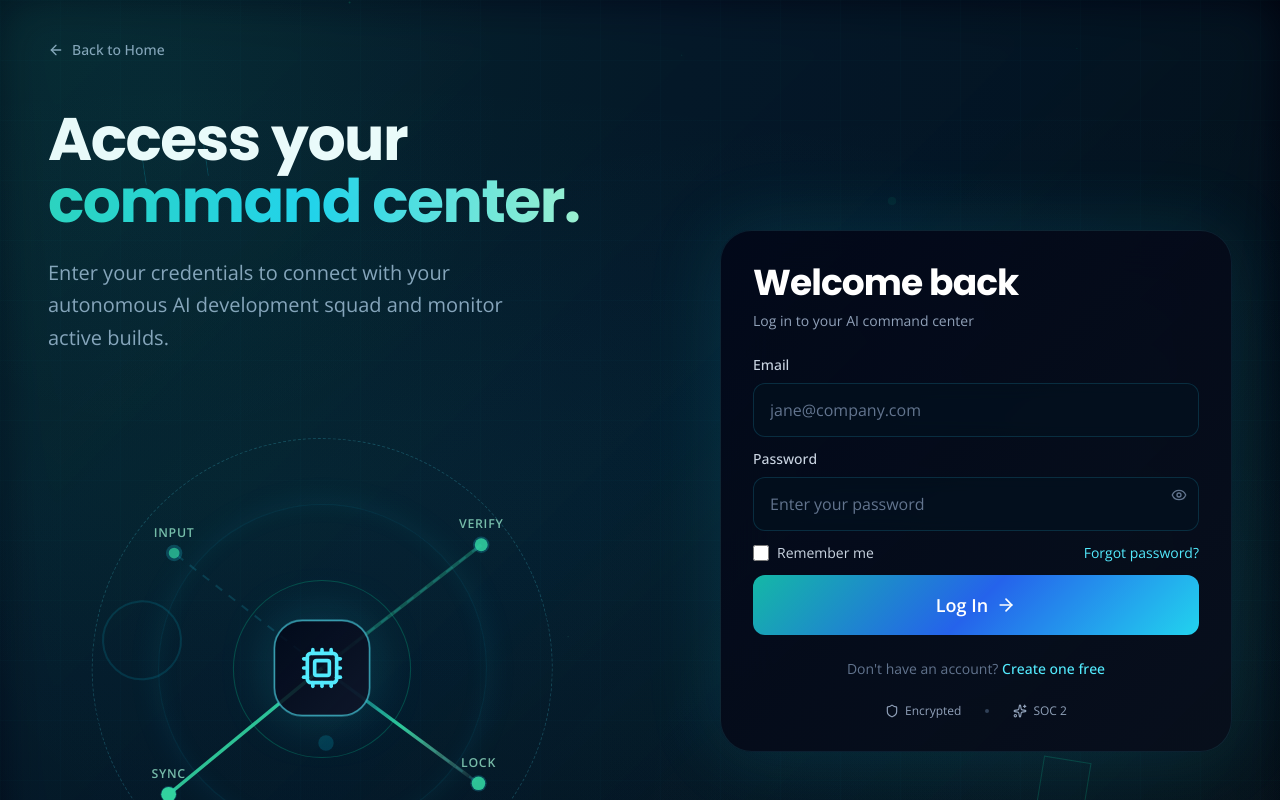
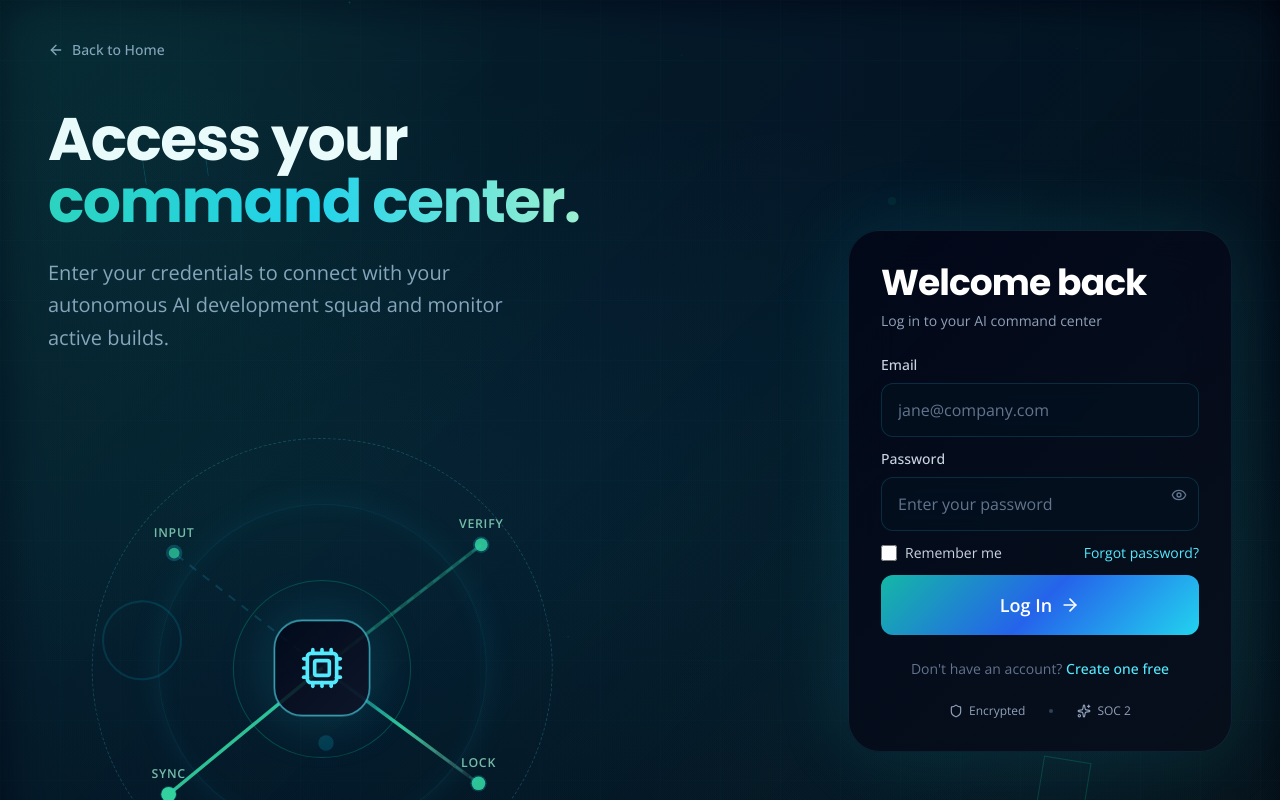
Before and after one commit to Siva-2003-web/AI-Product-Manager, a Next.js app in the folder landing/: page /login in a window 1280 px wide. Shown: the top 800 px of the page. Built offline with nearby package versions, Linux system fonts and the light colour scheme.

Commit message:
Match login form width to register and keep centered

```diff
--- a/landing/app/login/page.tsx
+++ b/landing/app/login/page.tsx
@@ -517,7 +517,7 @@
               initial={{ opacity: 0, y: 40, scale: 0.95 }}
               animate={{ opacity: 1, y: 0, scale: 1 }}
               transition={{ duration: 0.8, ease: [0.22, 1, 0.36, 1] }}
-              className="w-full max-w-md xl:max-w-lg"
+              className="w-full max-w-sm"
             >
               {/* Card outer glow */}
               <div className="absolute -inset-1 rounded-4xl opacity-35 blur-xl bg-[linear-gradient(135deg,rgba(45,212,191,0.32),rgba(34,211,238,0.24),rgba(167,243,208,0.12))]" />
```
